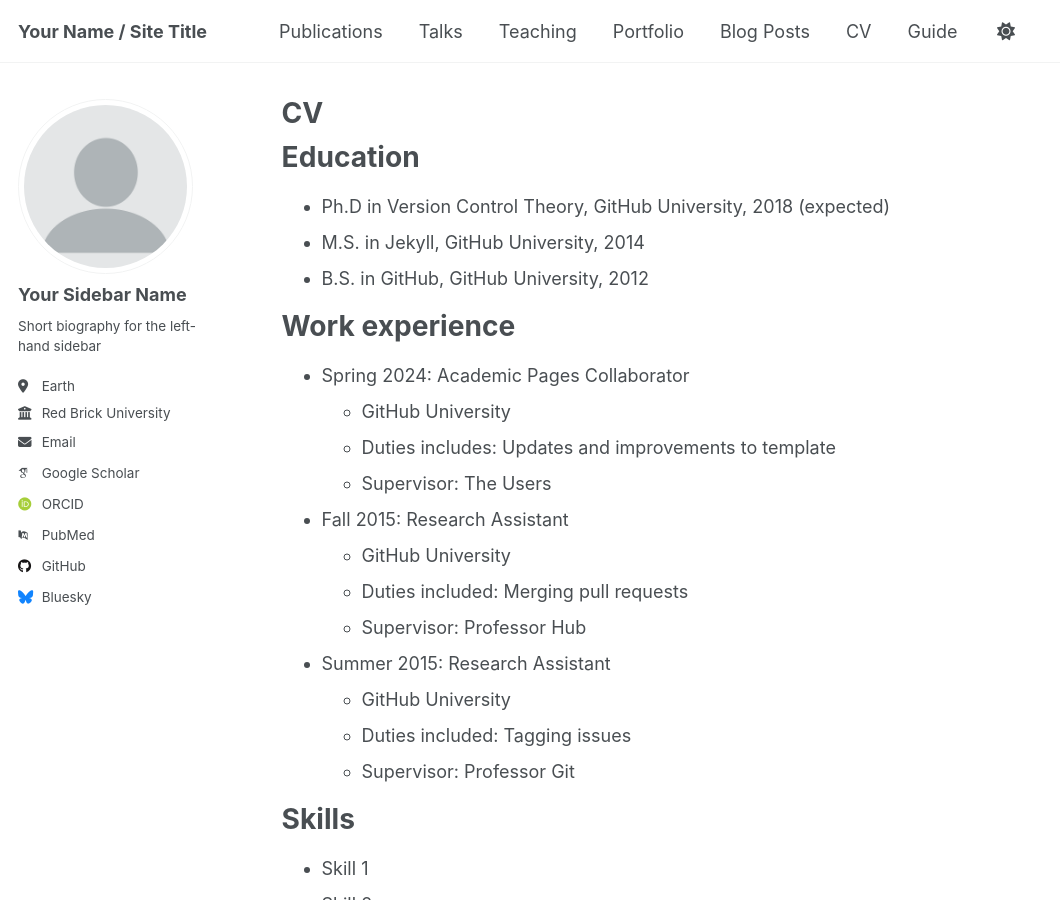
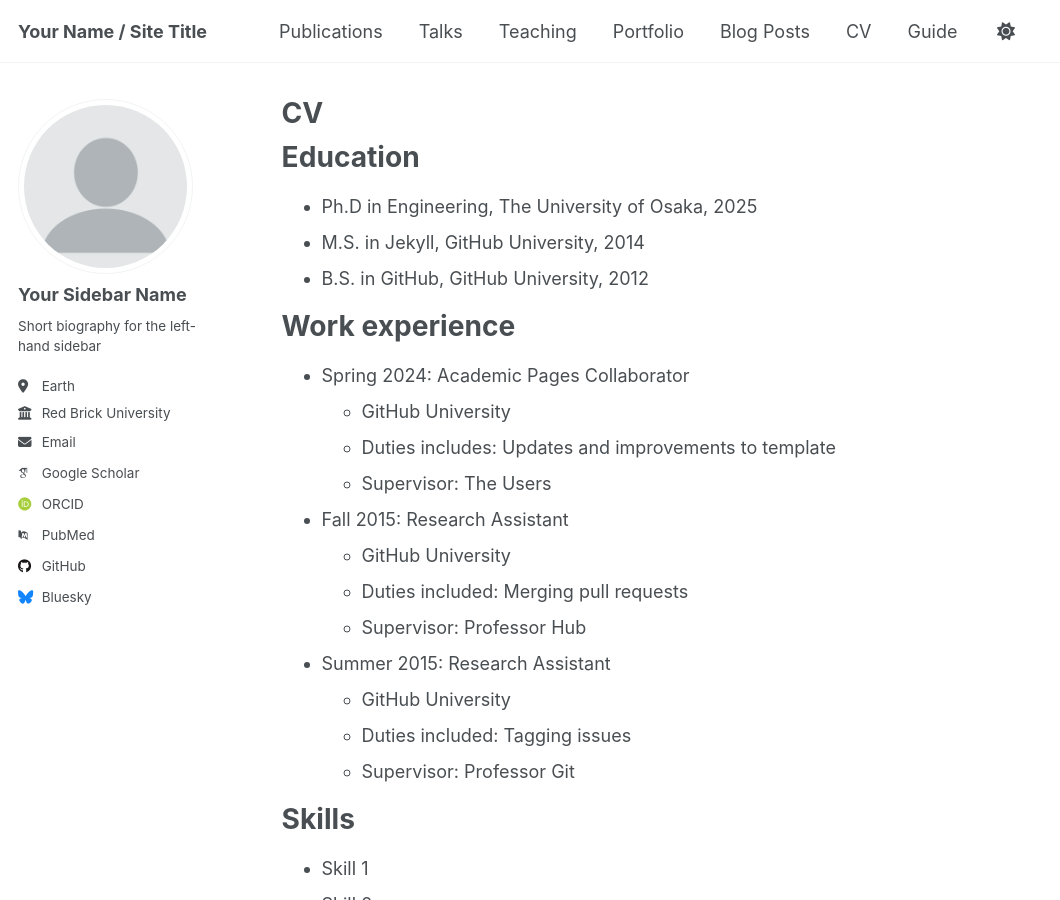
Before and after one commit to k-makihara/k-makihara.github.io, a Jekyll site: the page built from _pages/cv.md, in a window 1280 px wide and 900 px high. Shown: the whole window, without its empty margins (0-1060 px from the left). Built offline with Jekyll 4.4.1, drawn with Linux system fonts in a browser that asks for light colours; some web fonts are replaced.

Commit message:
Update cv.md

```diff
--- a/_pages/cv.md
+++ b/_pages/cv.md
@@ -11,7 +11,7 @@
 
 Education
 ======
-* Ph.D in Version Control Theory, GitHub University, 2018 (expected)
+* Ph.D in Engineering, The University of Osaka, 2025
 * M.S. in Jekyll, GitHub University, 2014
 * B.S. in GitHub, GitHub University, 2012
 
```
